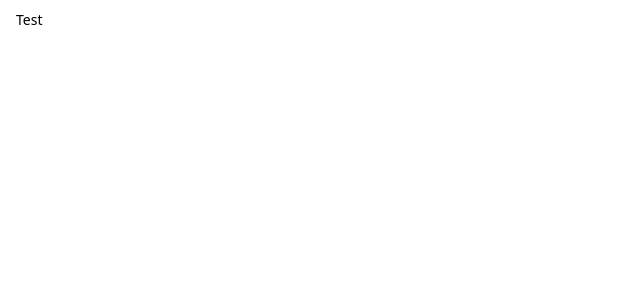
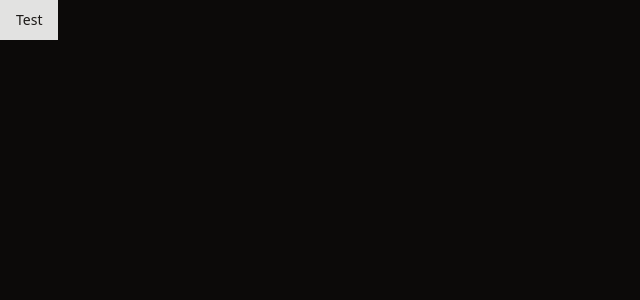
Before and after one commit to JoaoDaGaita/fsw-barber, a Next.js app: page / in a window 1280 px wide. Shown: the top 300 px of the page, without its empty margins (0-640 px from the left). Built offline with nearby package versions, Linux system fonts and the light colour scheme.

Commit message:
chore: add shadcn theme update

```diff
--- a/src/app/globals.css
+++ b/src/app/globals.css
@@ -1,3 +1,41 @@
 @tailwind base;
 @tailwind components;
 @tailwind utilities;
+
+@layer base {
+  .dark {
+    --background: 20 14.3% 4.1%;
+    --foreground: 60 9.1% 97.8%;
+    --card: 20 14.3% 4.1%;
+    --card-foreground: 60 9.1% 97.8%;
+    --popover: 20 14.3% 4.1%;
+    --popover-foreground: 60 9.1% 97.8%;
+    --primary: 60 9.1% 97.8%;
+    --primary-foreground: 24 9.8% 10%;
+    --secondary: 12 6.5% 15.1%;
+    --secondary-foreground: 60 9.1% 97.8%;
+    --muted: 12 6.5% 15.1%;
+    --muted-foreground: 24 5.4% 63.9%;
+    --accent: 12 6.5% 15.1%;
+    --accent-foreground: 60 9.1% 97.8%;
+    --destructive: 0 62.8% 30.6%;
+    --destructive-foreground: 60 9.1% 97.8%;
+    --border: 12 6.5% 15.1%;
+    --input: 12 6.5% 15.1%;
+    --ring: 24 5.7% 82.9%;
+    --chart-1: 220 70% 50%;
+    --chart-2: 160 60% 45%;
+    --chart-3: 30 80% 55%;
+    --chart-4: 280 65% 60%;
+    --chart-5: 340 75% 55%;
+  }
+}
+
+@layer base {
+  * {
+    @apply border-border antialiased;
+  }
+  body {
+    @apply bg-background text-foreground;
+  }
+}
--- a/src/app/layout.tsx
+++ b/src/app/layout.tsx
@@ -12,7 +12,7 @@ export default function RootLayout({
   children: React.ReactNode;
 }>) {
   return (
-    <html lang="en">
+    <html lang="en" className="dark">
       <body>{children}</body>
     </html>
   );
--- a/tailwind.config.js
+++ /dev/null
@@ -1,15 +0,0 @@
-/** @type {import('tailwindcss').Config} */
-module.exports = {
-  content: [
-    "./app/**/*.{js,ts,jsx,tsx,mdx}",
-    "./pages/**/*.{js,ts,jsx,tsx,mdx}",
-    "./components/**/*.{js,ts,jsx,tsx,mdx}",
-
-    // Or if using `src` directory:
-    "./src/**/*.{js,ts,jsx,tsx,mdx}",
-  ],
-  theme: {
-    extend: {},
-  },
-  plugins: [],
-}
```
